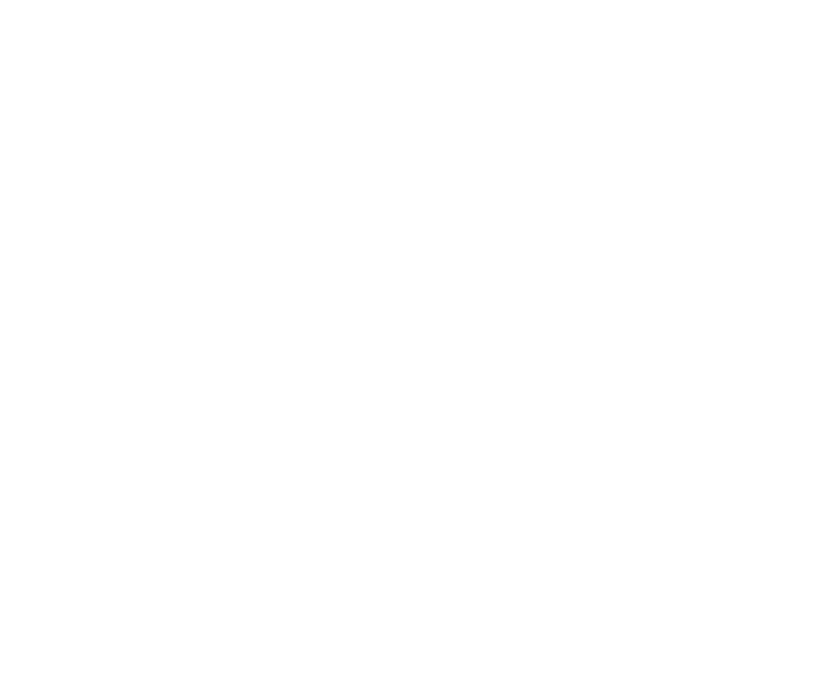
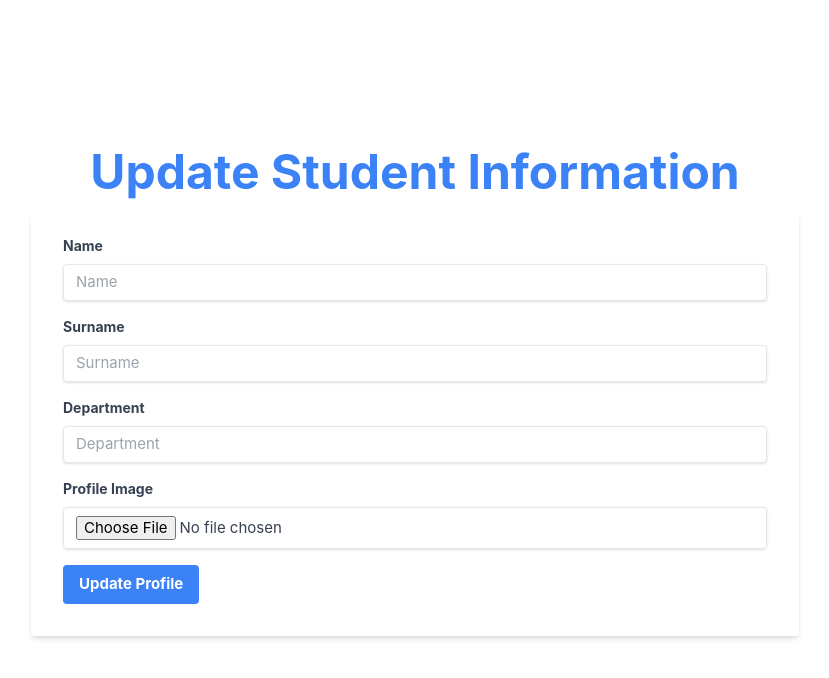
Before and after one commit to SE331-2023-project1/project-02-kwai3tua-frontend, a Vue app: page /UpdateStudentInfo in a window 1280 px wide. Before the commit this address had no page. Shown: the top 678 px of the page, without its empty margins (225-1054 px from the left). Built offline with nearby package versions, Linux system fonts and the light colour scheme.

Commit message:
Add updateTeacher

```diff
--- a/src/router/index.ts
+++ b/src/router/index.ts
@@ -7,7 +7,9 @@
 import AdvisorDashboardView from '../views/AdvisorDashboardView.vue'
 import AdDashboardView from '../views/AdDashboardView.vue'
 import AdCreateTeacherVew from '../views/AdCreateTeacherView.vue'
-import AdOverallViewVue from '../views/AdOverallView.vue'
+import AdOverallView from '../views/AdOverallView.vue'
+import UpdateStudentInfoView from '../views/UpdateStudentInfoView.vue'
+import UpdateTeacherView from '../views/UpdateTeacherView.vue'
 
 const router = createRouter({
   history: createWebHistory(import.meta.env.BASE_URL),
@@ -30,12 +32,17 @@
     {
       path: '/AdOverall',
       name: 'AdOverall',
-      component: AdOverallViewVue
+      component: AdOverallView
     },
     {
       path: '/StudentInfo',
       name: 'studentinfo',
       component: StudentInfoView
+    },
+    {
+      path: '/UpdateStudentInfo',
+      name: 'updatestudentinfo',
+      component: UpdateStudentInfoView
     },
     {
       path: '/AdDashboard',
@@ -46,6 +53,11 @@
       path: '/CreateTeacher',
       name: 'createteacher',
       component: AdCreateTeacherVew
+    },
+    {
+      path: '/UpdateTeacher',
+      name: 'updateteacher',
+      component: UpdateTeacherView
     },
     {
       path: '/student',
--- a/src/views/AdDashboardView.vue
+++ b/src/views/AdDashboardView.vue
@@ -24,7 +24,7 @@
                     class="shadow appearance-none border rounded w-full py-2 px-3 text-gray-700 leading-tight focus:outline-none focus:shadow-outline"
                     id="username" type="text" placeholder="Username" />
                 <!-- New RouterLink for editing information -->
-                <RouterLink to="/Addashboard"
+                <RouterLink to="/updateteacher"
                     class="mt-4 bg-blue-500 hover:bg-blue-700 text-white font-bold py-2 px-4 rounded focus:outline-none focus:shadow-outline">
                     Edit Information
                 </RouterLink>
--- /dev/null
+++ b/src/views/UpdateStudentInfoView.vue
@@ -0,0 +1,54 @@
+<script setup lang="ts">
+import { RouterLink } from 'vue-router';
+
+</script>
+
+<template>
+    <div class="min-h-screen flex flex-col items-center justify-center bg-white relative">
+        <div class="w-full max-w-screen-md">
+            <h1 class="text-5xl font-bold text-blue-500 mb-4 text-center">Update Student Information</h1>
+            <div class="bg-white shadow-md rounded px-8 pt-6 pb-8 mb-4">
+                <div class="mb-4">
+                    <label class="block text-gray-700 text-sm font-bold mb-2" for="name">
+                        Name
+                    </label>
+                    <input
+                        class="shadow appearance-none border rounded w-full py-2 px-3 text-gray-700 leading-tight focus:outline-none focus:shadow-outline"
+                        id="name" type="text" placeholder="Name" />
+                </div>
+                <div class="mb-4">
+                    <label class="block text-gray-700 text-sm font-bold mb-2" for="surname">
+                        Surname
+                    </label>
+                    <input
+                        class="shadow appearance-none border rounded w-full py-2 px-3 text-gray-700 leading-tight focus:outline-none focus:shadow-outline"
+                        id="surname" type="text" placeholder="Surname" />
+                </div>
+                <div class="mb-4">
+                    <label class="block text-gray-700 text-sm font-bold mb-2" for="Department">
+                        Department
+                    </label>
+                    <input
+                        class="shadow appearance-none border rounded w-full py-2 px-3 text-gray-700 leading-tight focus:outline-none focus:shadow-outline"
+                        id="Department" type="text" placeholder="Department" />
+                </div>
+
+                <!-- Add the profile image input -->
+                <div class="mb-4">
+                    <label class="block text-gray-700 text-sm font-bold mb-2" for="profileImage">
+                        Profile Image
+                    </label>
+                    <input type="file"
+                        class="shadow appearance-none border rounded w-full py-2 px-3 text-gray-700 leading-tight focus:outline-none focus:shadow-outline"
+                        id="profileImage" accept="image/*" />
+                </div>
+                <div class="flex items-center justify-between">
+                    <RouterLink to="/student"
+                        class="bg-blue-500 hover:bg-blue-700 text-white font-bold py-2 px-4 rounded focus:outline-none focus:shadow-outline">
+                        Update Profile
+                    </RouterLink>
+                </div>
+            </div>
+        </div>
+    </div>
+</template>
```
